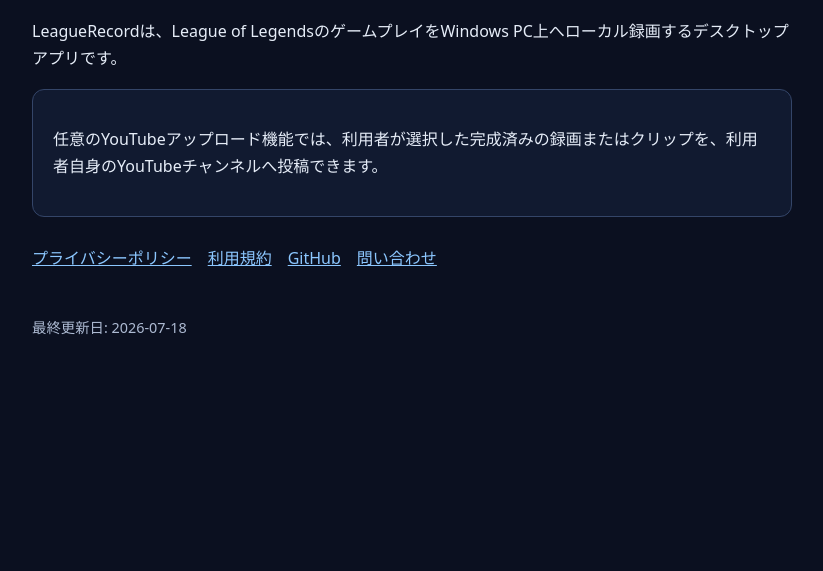
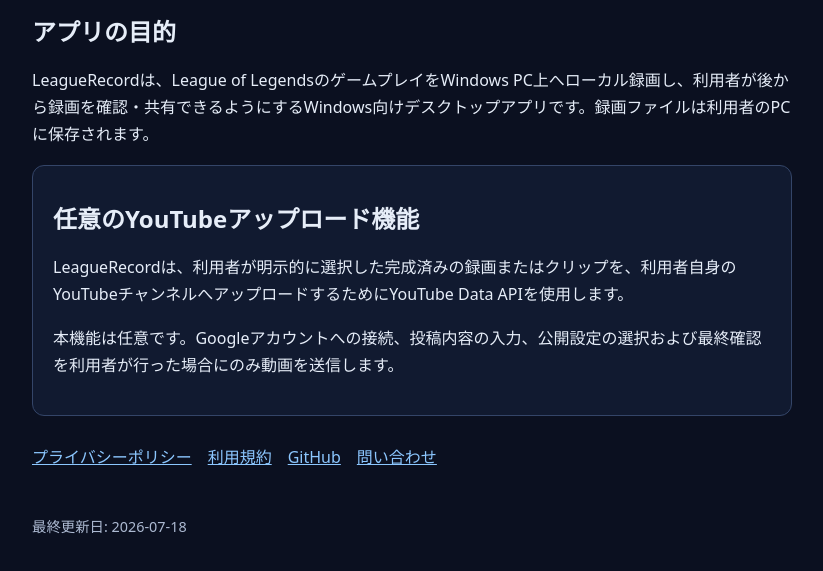
Before and after one commit to arasan95/league_record_custom, a website: page site/index.html in a window 1280 px wide. Shown: the part 111-682 px from the top of the page, without its empty margins (228-1051 px from the left). Drawn offline with Linux system fonts and the light colour scheme.

Commit message:
Describe LeagueRecord purpose

```diff
--- a/site/index.html
+++ b/site/index.html
@@ -7,16 +7,19 @@
   <style>
     :root { color-scheme: dark; font-family: system-ui, -apple-system, "Segoe UI", sans-serif; }
     body { max-width: 760px; margin: 0 auto; padding: 48px 20px; line-height: 1.7; background: #0b1020; color: #e6edf8; }
-    h1 { line-height: 1.2; } a { color: #8cc7ff; } nav { display:flex; gap:16px; flex-wrap:wrap; margin: 28px 0; }
+    h1, h2 { line-height: 1.2; } a { color: #8cc7ff; } nav { display:flex; gap:16px; flex-wrap:wrap; margin: 28px 0; }
     .card { padding: 20px; border: 1px solid #344568; border-radius: 12px; background: #111a30; }
     footer { margin-top: 44px; font-size: .9rem; color: #adbad2; }
   </style>
 </head>
 <body>
   <h1>LeagueRecord</h1>
-  <p>LeagueRecordは、League of LegendsのゲームプレイをWindows PC上へローカル録画するデスクトップアプリです。</p>
+  <h2>アプリの目的</h2>
+  <p>LeagueRecordは、League of LegendsのゲームプレイをWindows PC上へローカル録画し、利用者が後から録画を確認・共有できるようにするWindows向けデスクトップアプリです。録画ファイルは利用者のPCに保存されます。</p>
   <div class="card">
-    <p>任意のYouTubeアップロード機能では、利用者が選択した完成済みの録画またはクリップを、利用者自身のYouTubeチャンネルへ投稿できます。</p>
+    <h2>任意のYouTubeアップロード機能</h2>
+    <p>LeagueRecordは、利用者が明示的に選択した完成済みの録画またはクリップを、利用者自身のYouTubeチャンネルへアップロードするためにYouTube Data APIを使用します。</p>
+    <p>本機能は任意です。Googleアカウントへの接続、投稿内容の入力、公開設定の選択および最終確認を利用者が行った場合にのみ動画を送信します。</p>
   </div>
   <nav>
     <a href="privacy.html">プライバシーポリシー</a>
```
